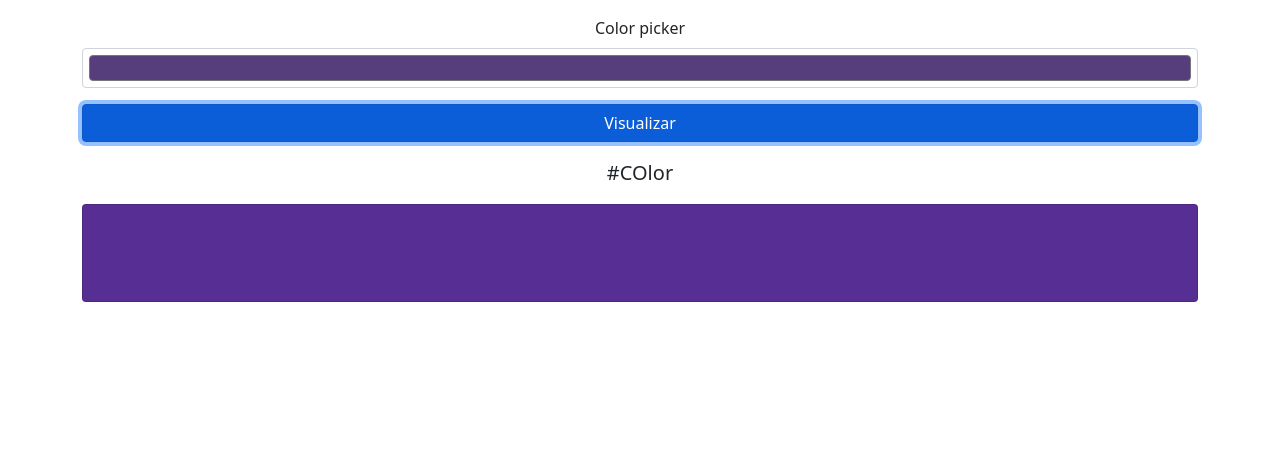
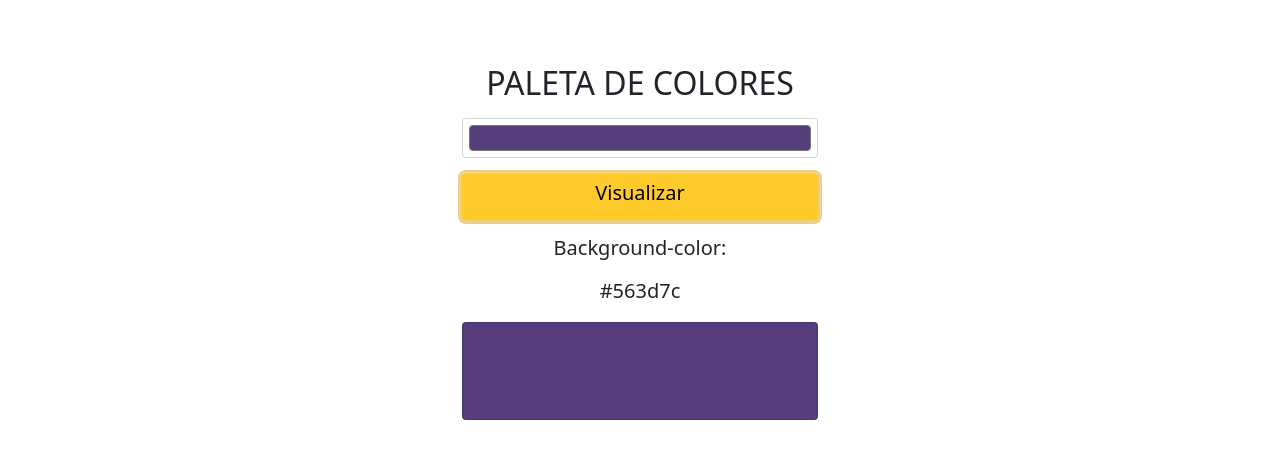
Before and after one commit to AlfredoMarcelo/paletadecolores, a plain HTML site: page index.html in a window 1280 px wide. Both pictures are taken after a click on the button "Visualizar". Drawn offline with nearby package versions, Linux system fonts and the light colour scheme.

Commit message:
se agrego evento de click en btn-visualizar, falta realizar el copiado automatico del valor de background-color

```diff
--- a/app.js
+++ b/app.js
@@ -0,0 +1,11 @@
+const inputColor = document.querySelector('#inputColor');
+const btnVisualizar = document.querySelector('#btnVisualizar');
+const textColor = document.querySelector('.lead');
+const cardColor = document.querySelector('.card');
+
+btnVisualizar.addEventListener("click", ()=>{
+    a = inputColor.value
+    textColor.textContent = a
+    cardColor.style.backgroundColor = a
+
+})
--- a/index.html
+++ b/index.html
@@ -13,8 +13,12 @@
     <title>Seleccion de color</title>
   </head>
   <body>
-    <div class="container mt-3 text-center">
-      <label for="inputColor" class="form-label">Color picker</label>
+    <div class="container">
+      <div class="row justify-content-center mt-5">
+        <div class="col-12 col-md-6 col-lg-4">
+
+          <div class="mt-3 text-center">
+            <label for="inputColor" class="form-label"><h2>PALETA DE COLORES</h2></label>
             <input
               type="color"
               class="form-control form-control-color w-100"
@@ -23,11 +27,17 @@
               title="Choose your color"
             />
             <div class="mt-3">
-          <button class="btn btn-primary w-100" id="btnVisualizar">Visualizar</button>
+              <button class="btn btn-warning w-100" id="btnVisualizar">
+                <h5>Visualizar</h5>
+              </button>
+              <h5 class="mt-3">Background-color:</h5>
+              <p class="lead mt-3">#</p>
 
-          <p class="lead mt-3">#COlor</p>
+              <div class="card p-5" style="background-color: #572e94"></div>
+            </div>
+          </div>
+        </div>
 
-          <div class="card p-5" style="background-color: #572E94;"></div>
       </div>
     </div>
     <script
```
Lines whose indentation alone changed are shown as unchanged.
